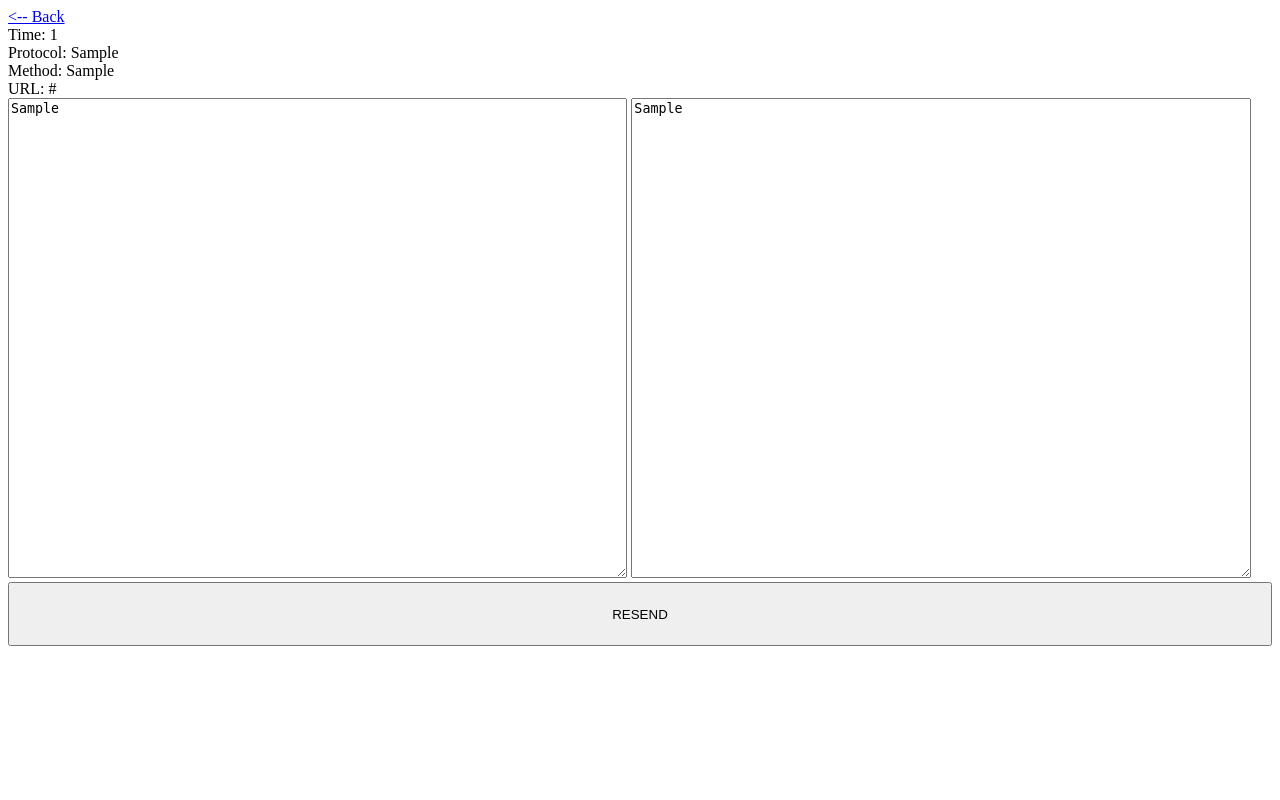
After one commit to KoroLion/py_proxy_server, a Flask app: page /requests/1 in a window 1280 px wide. The commit adds this page. Run offline with Flask 2, Linux system fonts and the light colour scheme; tables that the repository leaves empty hold one stand-in row (values such as "Sample post"); parts of the project's set-up code (start-up, migrations or seed data) failed here and were passed over.

Commit message:
feature: working web interface

```diff
--- a/proxy_server.py
+++ b/proxy_server.py
@@ -7,13 +7,14 @@ from pathlib import Path
 import ssl
 from urllib.parse import urlparse
 import sqlite3
-from time import time
 import json
 
 from flask import Flask
 
-from http_utils import receive_http, HttpPacket, CONNECTION_ESTABLISHED_RESPONSE
-from cert_utils import generate_cert, generate_root_cert
+from utils.http_utils import receive_http, HttpPacket, CONNECTION_ESTABLISHED_RESPONSE
+from utils.cert_utils import generate_cert, generate_root_cert
+from utils.db_utils import create_tables, save_to_db
+from utils.file_utils import read_file
 
 CERTS_PATH = './certs'
 
@@ -28,49 +29,59 @@ PORT = 8000
 
 # con = sqlite3.connect(':memory:', check_same_thread=False)
 con = sqlite3.connect('wolf.sqlite', check_same_thread=False)
-cur = con.cursor()
 mutex = Lock()
 
 app = Flask(__name__)
 
 @app.route('/api/requests')
 def api_requests_page():
-    cur.execute('SELECT time, protocol, method, url, request, response FROM requests')
+    cur = con.cursor()
+    cur.execute('SELECT id, time, protocol, method, url, request, response FROM requests ORDER BY id DESC')
     data = cur.fetchall()
     parsed_data = []
     for entry in data:
         parsed_data.append({
-            'time': entry[0],
-            'protocol': entry[1],
-            'method': entry[2],
-            'url': entry[3],
-            'request': entry[4],
-            'response': entry[5]
+            'id': entry[0],
+            'time': entry[1],
+            'protocol': entry[2],
+            'method': entry[3],
+            'url': entry[4],
+            'request': entry[5],
+            'response': entry[6]
         })
 
     return json.dumps(parsed_data)
 
 
+@app.route('/api/requests/<id>')
+def api_request_page(id):
+    cur = con.cursor()
+    cur.execute('SELECT id, time, protocol, method, url, request, response FROM requests WHERE id = ?', (int(id), ))
+    data = cur.fetchall()
+    entry = data[0]
+    request = {
+        'id': entry[0],
+        'time': entry[1],
+        'protocol': entry[2],
+        'method': entry[3],
+        'url': entry[4],
+        'request': entry[5],
+        'response': entry[6]
+    }
+
+    return json.dumps(request)
+
+
 @app.route('/requests')
 def requests_page():
-    f = open('./templates/requests.html', 'r')
-    template = f.read()
-    f.close()
-
+    template = read_file('./templates/requests.html')
     return template
 
 
-def save_to_db(con, protocol, method, url, request: str, response: str):
-    t = round(time())
-    stmt = "INSERT INTO requests (time, protocol, method, url, request, response) VALUES (?, ?, ?, ?, ?, ?)"
-    values = (t, protocol, method, url, request, response)
-
-    mutex.acquire()
-
-    con.cursor().execute(stmt, values)
-    con.commit()
-
-    mutex.release()
+@app.route('/requests/<id>')
+def request_page(id):
+    template = read_file('./templates/request.html')
+    return template
 
 
 def prepare_https(http_packet: HttpPacket, client_sock) -> (socket.socket, HttpPacket, tuple):
@@ -118,7 +129,12 @@ def handle_connection(client_sock, addr, con):
 
     if request.method == 'CONNECT':
         https = True
-        client_sock, request, host_addr = prepare_https(request, client_sock)
+        try:
+            client_sock, request, host_addr = prepare_https(request, client_sock)
+        except Exception as e:
+            print('ERROR: while trying to establish https connection')
+            client_sock.close()
+            return
     else:
         request, host_addr = prepare_http(request)
 
@@ -135,7 +151,7 @@ def handle_connection(client_sock, addr, con):
     server_sock.close()
 
     protocol = 'https' if https else 'http'
-    save_to_db(con, protocol, request.method, request.url, str(request), str(response))
+    save_to_db(con, mutex, protocol, request.method, request.url, str(request), str(response))
 
     new_response = response.encode()
 
@@ -161,9 +177,7 @@ def main():
     if not Path(CERTS_PATH).exists():
         os.makedirs(CERTS_PATH)
 
-    cur = con.cursor()
-    cur.execute('CREATE TABLE IF NOT EXISTS requests (id INTEGER PRIMARY KEY, time INTEGER, protocol TEXT, method TEXT, url TEXT, request TEXT, response TEXT)')
-    con.commit()
+    create_tables(con)
 
     flask_thread = Thread(target=app.run, kwargs={'host': host, 'port': 8080})
     flask_thread.start()
--- /dev/null
+++ b/templates/request.html
@@ -0,0 +1,58 @@
+<html>
+<head>
+    <title>Request</title>
+
+    <style>
+        textarea {
+            width: 49%;
+            height: 480px;
+        }
+
+        button {
+            width: 100%;
+            height: 64px;
+        }
+    </style>
+</head>
+<body>
+    <a href="/requests"><-- Back</a>
+
+    <div id="httpSession">
+        <div id="info">
+            <div>Time: <span id="timeSpan"></span></div>
+            <div>Protocol: <span id="protocolSpan"></span></div>
+            <div>Method: <span id="methodSpan"></span></div>
+            <div>URL: <span id="urlSpan"></span></div>
+        </div>
+
+        <textarea id="requestTextarea">
+        </textarea>
+
+        <textarea id="responseTextarea">
+        </textarea>
+
+        <button>RESEND</button>
+    </div>
+
+<script>
+    async function main() {
+        const path = location.pathname.split('/')
+        const id = path[path.length - 1]
+        const resp = await fetch(`/api/requests/${id}`);
+        const content = await resp.text()
+
+        const request = JSON.parse(content)
+
+        timeSpan.innerHTML = request.time;
+        protocolSpan.innerHTML = request.protocol;
+        methodSpan.innerHTML = request.method;
+
+        urlSpan.innerHTML = request.url;
+
+        requestTextarea.value = request.request;
+        responseTextarea.value = request.response;
+    }
+    main()
+</script>
+</body>
+</html>
--- /dev/null
+++ b/utils/file_utils.py
@@ -0,0 +1,4 @@
+def read_file(path: str) -> str:
+    f = open(path, 'r')
+    data = f.read()
+    return data
```
Also changed, not shown: templates/requests.html (+42 -4 lines), utils/db_utils.py (added, +19 -0 lines), utils/cert_utils.py (renamed from cert_utils.py), utils/http_utils.py (renamed from http_utils.py).
